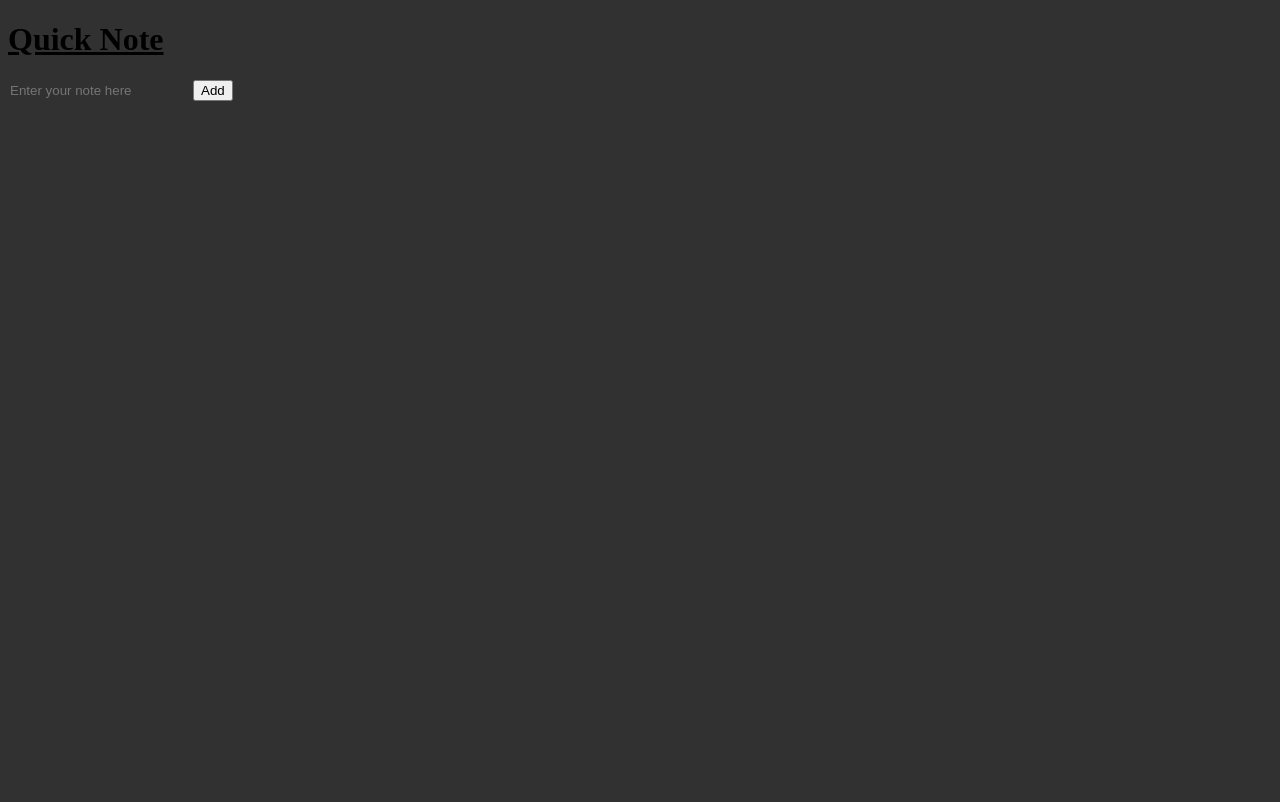
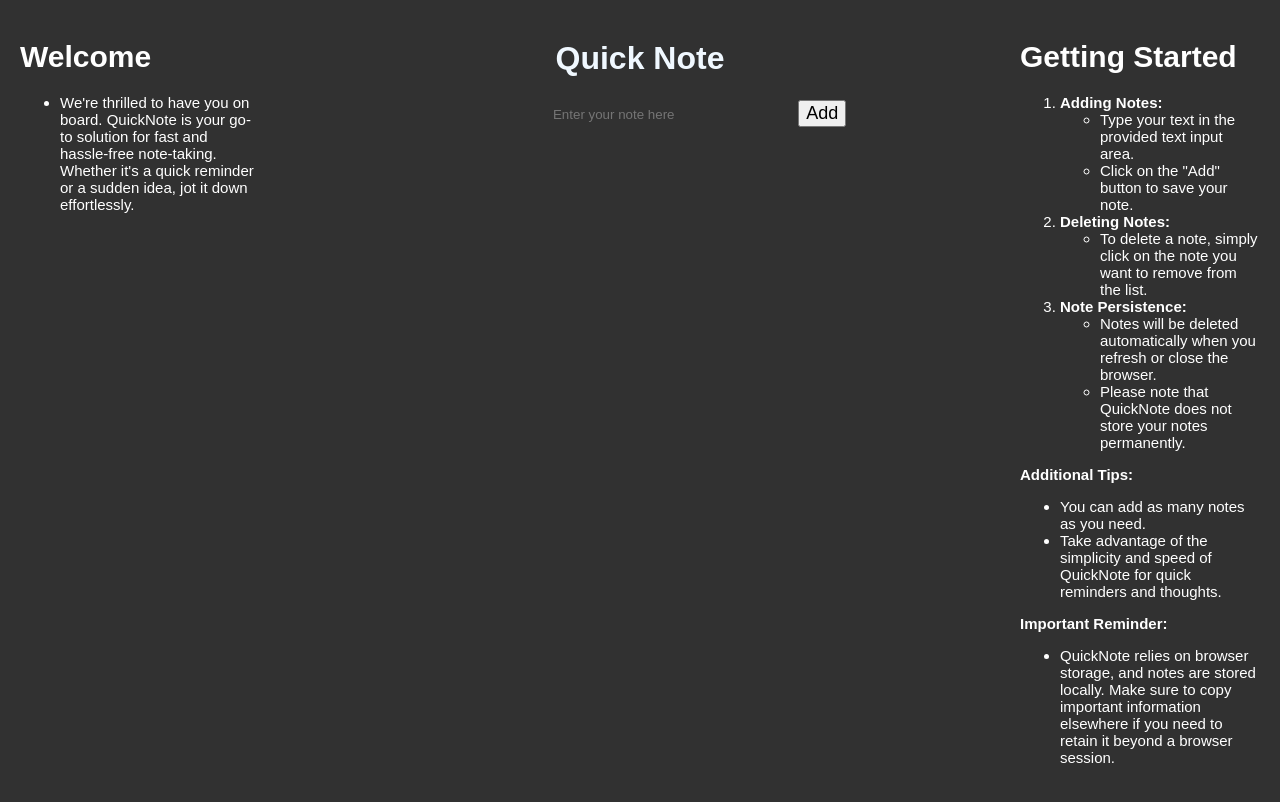
Before and after one commit to nishant18024/Quick-Note, a plain HTML site: page index.html in a window 1280 px wide. Drawn offline with Linux system fonts and the light colour scheme.

Commit message:
CSS Update

```diff
--- a/index.html
+++ b/index.html
@@ -4,19 +4,65 @@
 <head>
     <meta charset="UTF-8">
     <meta name="viewport" content="width=device-width, initial-scale=1.0">
+    <link rel="stylesheet" href="style.css">
+    <script src="https://kit.fontawesome.com/5017f3f295.js" crossorigin="anonymous"></script>
     <title>Quick Note</title>
 </head>
 
-<body style="background-color: #313131;">
-    <h1 style="text-decoration: underline;">Quick Note</h1>
-    <input style="background-color: #313131; border: #313131;" type="text" name="" id="inputText"
-        placeholder="Enter your note here">
+<body>
+    <div class="left-container">
+        <h1>Welcome</h1>
+        <ul>
+            <li>We're thrilled to have you on board. QuickNote is your go-to solution for fast and hassle-free
+                note-taking. Whether it's a quick reminder or a sudden idea, jot it down effortlessly.</li>
+        </ul>
+    </div>
+    <div class="centre-container">
+        <h1 id="main-heading">Quick Note</h1>
+        <input type="text" name="" id="inputText" placeholder="Enter your note here">
 
-    <button id="addButton">Add</button>
+        <button id="addButton">Add</button>
 
-    <ul id="listItem">
+        <ul id="listItem">
 
-    </ul>
+        </ul>
+    </div>
+    <div class="right-container">
+        <h1>Getting Started</h1>
+        <ol>
+            <li><strong>Adding Notes:</strong>
+                <ul>
+                    <li>Type your text in the provided text input area.</li>
+                    <li>Click on the "Add" button to save your note.</li>
+                </ul>
+            </li>
+
+            <li><strong>Deleting Notes:</strong>
+                <ul>
+                    <li>To delete a note, simply click on the note you want to remove from the list.</li>
+                </ul>
+            </li>
+
+            <li><strong>Note Persistence:</strong>
+                <ul>
+                    <li>Notes will be deleted automatically when you refresh or close the browser.</li>
+                    <li>Please note that QuickNote does not store your notes permanently.</li>
+                </ul>
+            </li>
+        </ol>
+
+        <p><strong>Additional Tips:</strong></p>
+        <ul>
+            <li>You can add as many notes as you need.</li>
+            <li>Take advantage of the simplicity and speed of QuickNote for quick reminders and thoughts.</li>
+        </ul>
+
+        <p><strong>Important Reminder:</strong></p>
+        <ul>
+            <li>QuickNote relies on browser storage, and notes are stored locally. Make sure to copy important
+                information elsewhere if you need to retain it beyond a browser session.</li>
+        </ul>
+    </div>
 
 
     <script src="app.js"></script>
--- /dev/null
+++ b/style.css
@@ -0,0 +1,78 @@
+body {
+    background-color: #313131;
+    font-family: Arial, sans-serif;
+    margin: 20px;
+    display: flex;
+    height: 100vh;
+}
+
+#main-heading {
+    color: aliceblue;
+    text-align: center;
+    margin: 0 auto;
+}
+
+#inputText {
+    background-color: #313131;
+    color: white;
+    border: #313131;
+    position: relative;
+    text-align: center;
+    box-sizing: border-box;
+    width: 50%;
+    margin-top: 20px;
+    padding: 10px;
+}
+
+#addButton {
+    text-align: center;
+    font-size: large;
+    padding: 7px 20px auto;
+}
+
+#listItem {
+    padding: 0;
+    text-align: center;
+}
+
+#listItem li {
+    list-style-position: inside;
+    color: white;
+    /* Place the bullet inside the list item */
+    /* display: inline-block; */
+    /* margin-right: 10px; */
+    /* Add some space between list items if needed */
+}
+
+.centre-container {
+    flex: 3;
+    text-align: center;
+    min-width: 0;
+    box-sizing: border-box;
+    padding: 20px;
+}
+
+.left-container,
+.right-container {
+    display: none;
+    /* Initially hide left and right containers on smaller screens */
+}
+
+@media (min-width: 769px) {
+    body {
+        flex-direction: row;
+    }
+
+    .centre-container {
+        flex: 3;
+    }
+
+    .left-container,
+    .right-container {
+        display: block;
+        flex: 1;
+        color: white;
+        font-size: 15px;
+        text-align: start;
+    }
+}
```
Also changed, not shown: 1 other file.
